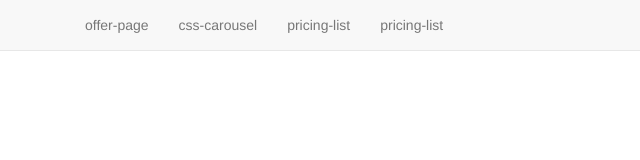
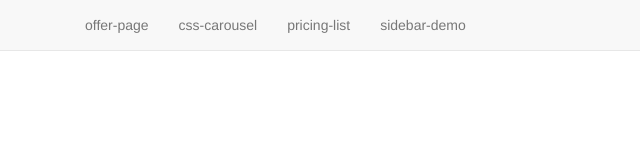
Before and after one commit to ankitdadhich/ankitdadhich.github.io, a plain HTML site: page index.html in a window 1280 px wide. Shown: the full height of the page, 0-640 px from the left. Drawn offline with nearby package versions, Linux system fonts and the light colour scheme.

Commit message:
Update index.html

```diff
--- a/index.html
+++ b/index.html
@@ -32,7 +32,7 @@
 			   </li>
 			    <li><a href="sample/pricing-list">pricing-list</a>
 			    </li>
-			    <li><a href="sample/sidebar-only-css">pricing-list</a>
+			    <li><a href="sample/sidebar-only-css">sidebar-demo</a>
 			    </li>
 
 	                </ul>
```
